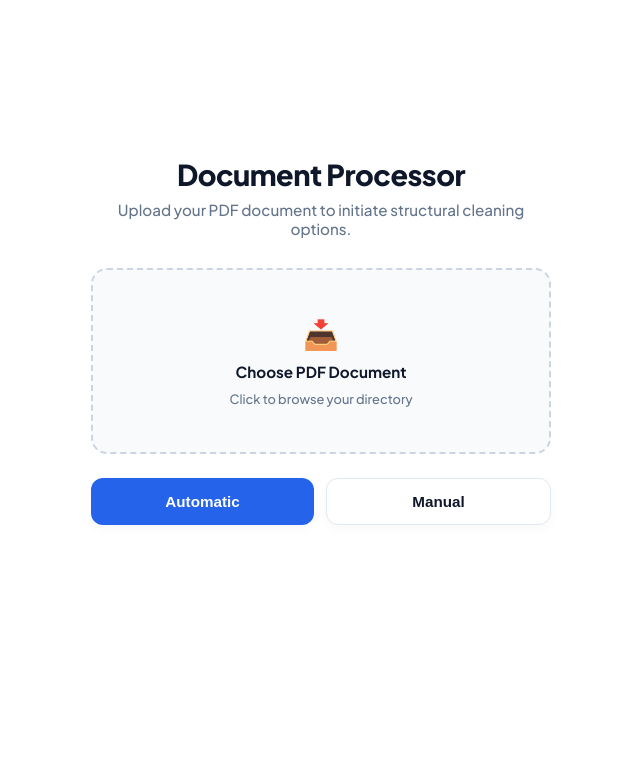
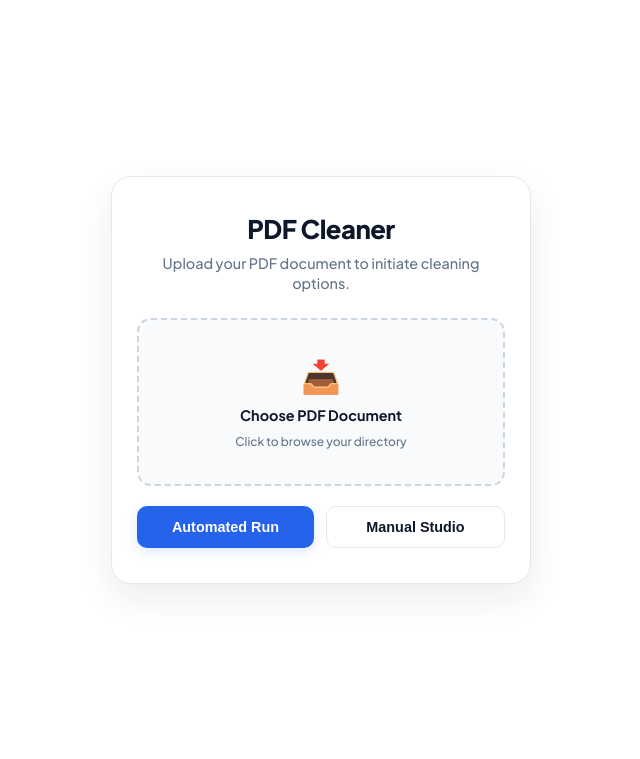
Before and after one commit to adarshkatiyar37-ai/quicktooles, a Flask app: page / in a window 1280 px wide. Shown: the top 759 px of the page, without its empty margins (319-959 px from the left). Run offline with Flask 3, Linux system fonts and the light colour scheme.

Commit message:
index.html

```diff
--- a/templates/index.html
+++ b/templates/index.html
@@ -15,52 +14,61 @@
             --text-dark: #0f172a;
             --text-muted: #64748b;
             --border-color: #e2e8f0;
-            --bg-light: #ffffff;
+            --card-bg: #ffffff;
         }
 
         body {
             font-family: 'Plus Jakarta Sans', sans-serif;
-            background: var(--bg-light);
+            /* Pure transparent background taaki website ka blue gradient piche dikhe */
+            background: transparent;
             margin: 0;
-            padding: 16px;
+            padding: 12px;
             display: flex;
             justify-content: center;
             align-items: center;
-            min-height: 85vh;
+            min-height: 95vh;
             color: var(--text-dark);
             box-sizing: border-box;
         }
 
+        /* Highly-Polished Light Dashboard Card (No Transparent Text) */
         .container {
             width: 100%;
-            max-width: 460px;
+            max-width: 420px;
             text-align: center;
-            padding: 10px;
+            padding: 35px 25px;
+            background: var(--card-bg);
+            border-radius: 20px;
+            border: 1px solid var(--border-color);
+            box-shadow: 0 15px 35px rgba(15, 23, 42, 0.08);
+            box-sizing: border-box;
         }
 
         .container h2 {
-            font-size: 1.8rem;
+            font-size: 1.6rem;
             font-weight: 800;
             margin: 0 0 8px 0;
             letter-spacing: -0.5px;
+            color: var(--text-dark);
         }
 
-        .container p {
-            font-size: 0.95rem;
+        .container p.description {
+            font-size: 0.9rem;
             color: var(--text-muted);
-            margin: 0 0 30px 0;
+            margin: 0 0 25px 0;
             font-weight: 500;
+            line-height: 1.4;
         }
 
-        /* Premium Minimal Dropzone */
+        /* Drag & Drop Styling */
         .upload-box {
             border: 2px dashed #cbd5e1;
-            padding: 45px 20px;
+            padding: 35px 20px;
             cursor: pointer;
-            margin-bottom: 24px;
+            margin-bottom: 20px;
             background: #f8fafc;
-            border-radius: 16px;
-            transition: all 0.2s cubic-bezier(0.4, 0, 0.2, 1);
+            border-radius: 14px;
+            transition: all 0.2s ease;
             display: flex;
             flex-direction: column;
             align-items: center;
@@ -73,23 +81,22 @@
         }
 
         .upload-icon {
-            font-size: 1.8rem;
-            color: var(--primary-blue);
+            font-size: 2rem;
         }
 
         #label {
             color: var(--text-dark);
             font-weight: 700;
-            font-size: 0.95rem;
+            font-size: 0.9rem;
         }
 
         .upload-sublabel {
-            font-size: 0.8rem;
+            font-size: 0.75rem;
             color: var(--text-muted);
             font-weight: 500;
         }
 
-        /* Action Controls */
+        /* Action Buttons Grid */
         .btn-group {
             display: flex;
             gap: 12px;
@@ -97,19 +104,19 @@
 
         .btn {
             color: white;
-            padding: 14px 20px;
+            padding: 12px 18px;
             border: none;
-            border-radius: 12px;
+            border-radius: 10px;
             cursor: pointer;
             flex: 1;
-            font-size: 0.95rem;
+            font-size: 0.9rem;
             font-weight: 700;
             transition: all 0.2s ease;
-            box-shadow: 0 4px 12px rgba(0, 0, 0, 0.03);
         }
 
         .btn-auto {
             background: var(--primary-blue);
+            box-shadow: 0 4px 12px rgba(37, 99, 235, 0.15);
         }
 
         .btn-auto:hover {
@@ -182,29 +189,26 @@
 <body>
 <div class="container">
 
-    <h2>Document Processor</h2>
-    <p>Upload your PDF document to initiate structural cleaning options.</p>
+    <h2>PDF Cleaner</h2>
+    <p class="description">Upload your PDF document to initiate cleaning options.</p>
 
     {% if not download %}
     <form action="/" method="POST" enctype="multipart/form-data" id="pdfForm">
-        <!-- Interactive Dropzone Area -->
         <div class="upload-box" onclick="document.getElementById('pdf_file').click()">
             <div class="upload-icon">📥</div>
             <span id="label">Choose PDF Document</span>
             <span class="upload-sublabel" id="sublabel">Click to browse your directory</span>
-            <input type="file" name="pdf_file" id="pdf_file" accept=".pdf" required onchange="document.getElementById('label').innerText=this.files[0].name; document.getElementById('sublabel').innerText='File selected successfully';" style="display: none;">
+            <input type="file" name="pdf_file" id="pdf_file" accept=".pdf" required onchange="document.getElementById('label').innerText=this.files[0].name; document.getElementById('sublabel').innerText='File loaded';" style="display: none;">
         </div>
 
         <input type="hidden" name="mode" id="selectedMode" value="auto">
 
-        <!-- Execution Control Hub -->
         <div class="btn-group">
-            <button type="submit" class="btn btn-auto" onclick="document.getElementById('selectedMode').value='auto'">Automatic</button>
-            <button type="submit" class="btn btn-manual" onclick="document.getElementById('selectedMode').value='manual'">Manual</button>
+            <button type="submit" class="btn btn-auto" onclick="document.getElementById('selectedMode').value='auto'">Automated Run</button>
+            <button type="submit" class="btn btn-manual" onclick="document.getElementById('selectedMode').value='manual'">Manual Studio</button>
         </div>
     </form>
     {% else %}
-    <!-- Diagnostic Metrics Display -->
     <div class="stats">
         <strong>Optimization Suite Complete</strong>
         <p>• Blank pages cleanly omitted: {{ blanks }}</p>
```
Also changed, not shown: other parts of templates/index.html (+12 -13 lines).
